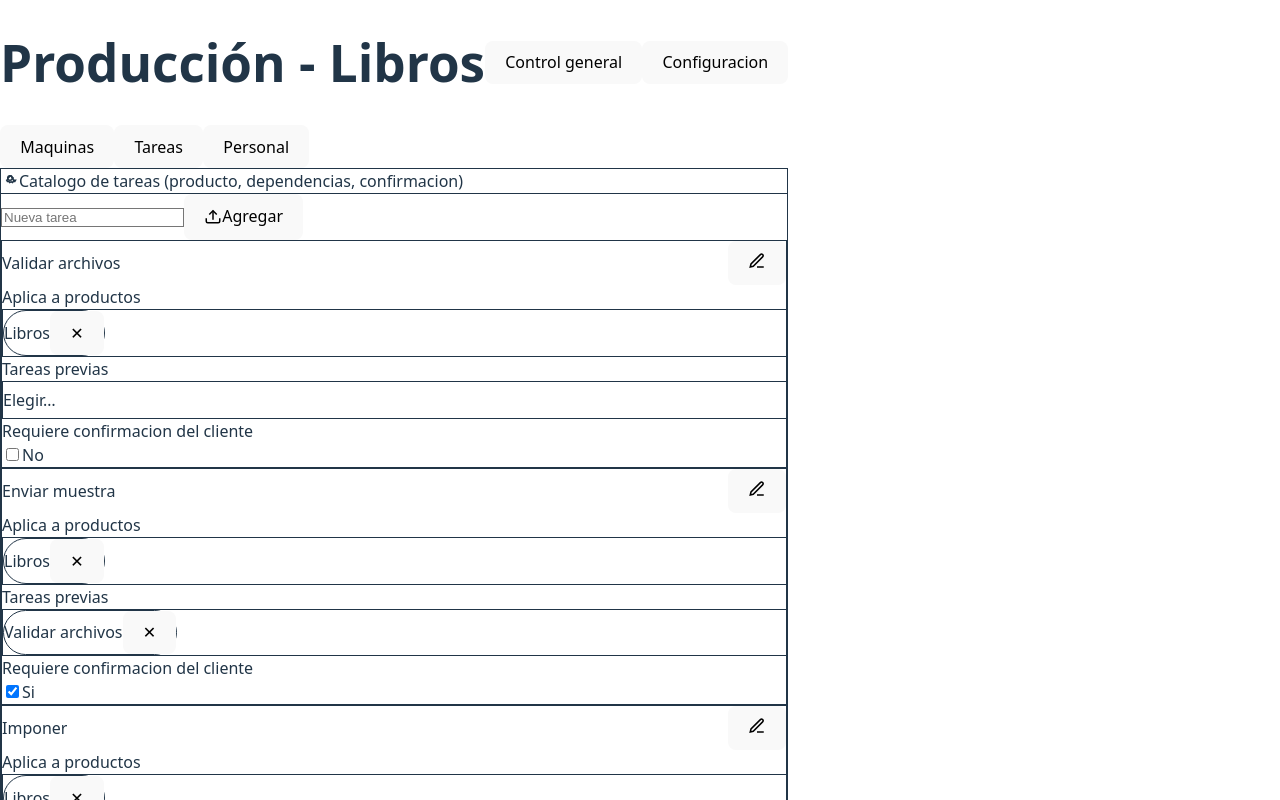
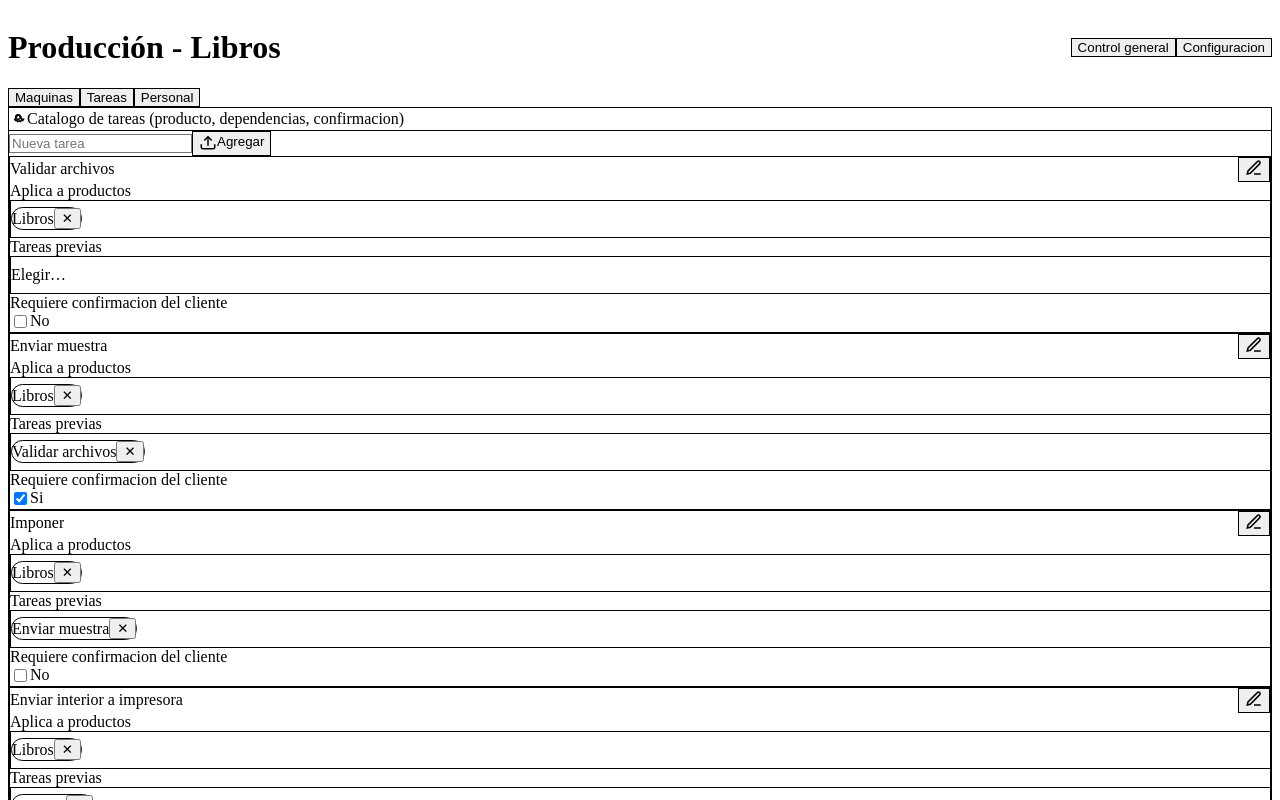
Before and after one commit to ylanarchimowicz-afk/produccion-libros, a React (Vite) app: page / in a window 1280 px wide. Shown: the top 800 px of the page. Built offline with nearby package versions, Linux system fonts and the light colour scheme.

Commit message:
build(ui): wire Tailwind + estilos pulidos (cards/grid/header)

```diff
--- /dev/null
+++ b/postcss.config.js
@@ -0,0 +1,6 @@
+export default {
+  plugins: {
+    tailwindcss: {},
+    autoprefixer: {},
+  },
+};
--- a/src/index.css
+++ b/src/index.css
@@ -2,71 +2,5 @@
 @tailwind components;
 @tailwind utilities;
 
-:root {
-  font-family: system-ui, Avenir, Helvetica, Arial, sans-serif;
-  line-height: 1.5;
-  font-weight: 400;
-
-  color-scheme: light dark;
-  color: rgba(255, 255, 255, 0.87);
-  background-color: #242424;
-
-  font-synthesis: none;
-  text-rendering: optimizeLegibility;
-  -webkit-font-smoothing: antialiased;
-  -moz-osx-font-smoothing: grayscale;
-}
-
-a {
-  font-weight: 500;
-  color: #646cff;
-  text-decoration: inherit;
-}
-a:hover {
-  color: #535bf2;
-}
-
-body {
-  margin: 0;
-  display: flex;
-  place-items: center;
-  min-width: 320px;
-  min-height: 100vh;
-}
-
-h1 {
-  font-size: 3.2em;
-  line-height: 1.1;
-}
-
-button {
-  border-radius: 8px;
-  border: 1px solid transparent;
-  padding: 0.6em 1.2em;
-  font-size: 1em;
-  font-weight: 500;
-  font-family: inherit;
-  background-color: #1a1a1a;
-  cursor: pointer;
-  transition: border-color 0.25s;
-}
-button:hover {
-  border-color: #646cff;
-}
-button:focus,
-button:focus-visible {
-  outline: 4px auto -webkit-focus-ring-color;
-}
-
-@media (prefers-color-scheme: light) {
-  :root {
-    color: #213547;
-    background-color: #ffffff;
-  }
-  a:hover {
-    color: #747bff;
-  }
-  button {
-    background-color: #f9f9f9;
-  }
-}
+/* toque sutil para que se vea como en los otros proyectos */
+:root { color-scheme: light; }
--- a/tailwind.config.js
+++ b/tailwind.config.js
@@ -1,6 +1,6 @@
 /** @type {import('tailwindcss').Config} */
 export default {
-  content: ["./index.html","./src/**/*.{js,jsx}"],
+  content: ["./index.html","./src/**/*.{js,jsx,ts,tsx}"],
   theme: { extend: {} },
   plugins: [],
-}
+};
```
